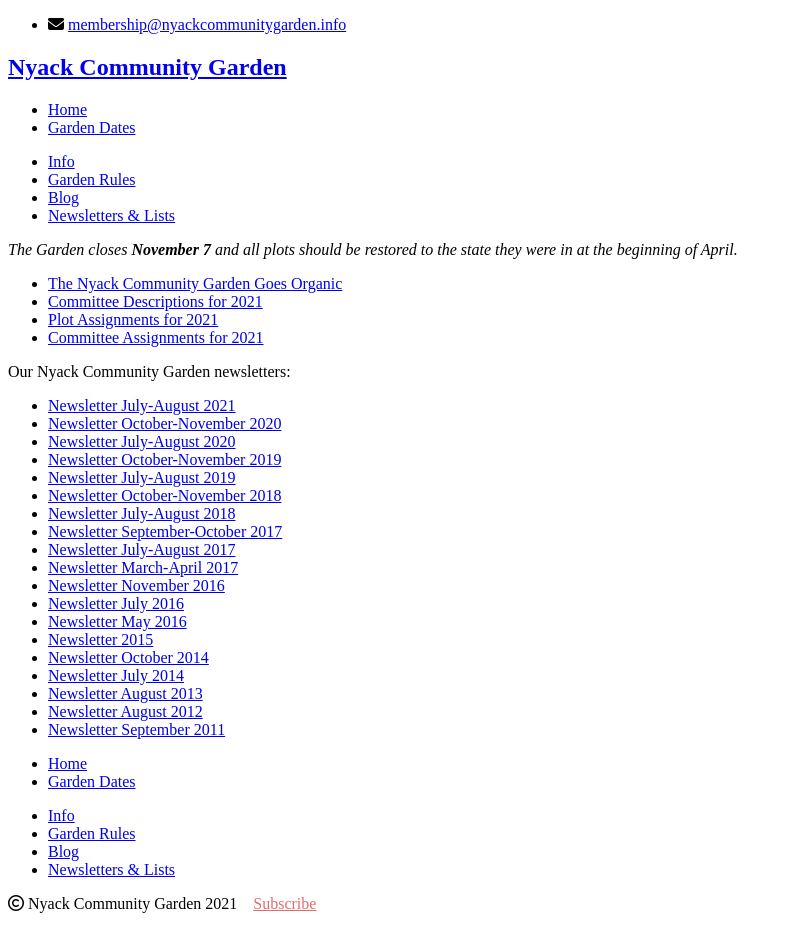
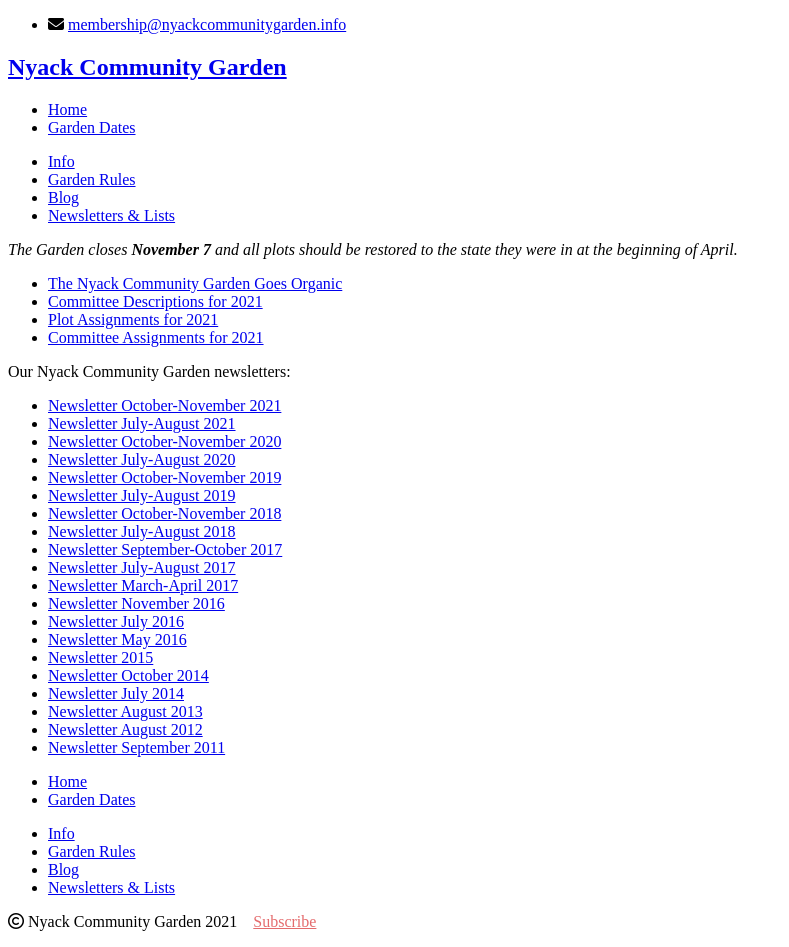
Before and after one commit to bosborne/nyackcommunitygarden, a Jekyll site: the page built from files/index.md, in a window 1280 px wide. Shown: the whole page, without its empty margins (0-789 px from the left). Built offline with Jekyll 4.4.1, drawn with Linux system fonts in a browser that asks for light colours; nearby versions of some CDN libraries; library files that are not in the unit come from our copies.

Commit message:
Add newsletter to files page

```diff
--- a/files/index.md
+++ b/files/index.md
@@ -13,6 +13,7 @@
 
 Our Nyack Community Garden newsletters:
 
+- [Newsletter October-November 2021](/pdf/Newsletter_Oct_Nov_2021.pdf)
 - [Newsletter July-August 2021](/pdf/Newsletter_July_August_2021.pdf)
 - [Newsletter October-November 2020](/pdf/Newsletter-Oct-Nov-2020.pdf)
 - [Newsletter July-August 2020](/pdf/Newsletter_July_August_2020.pdf)
```
